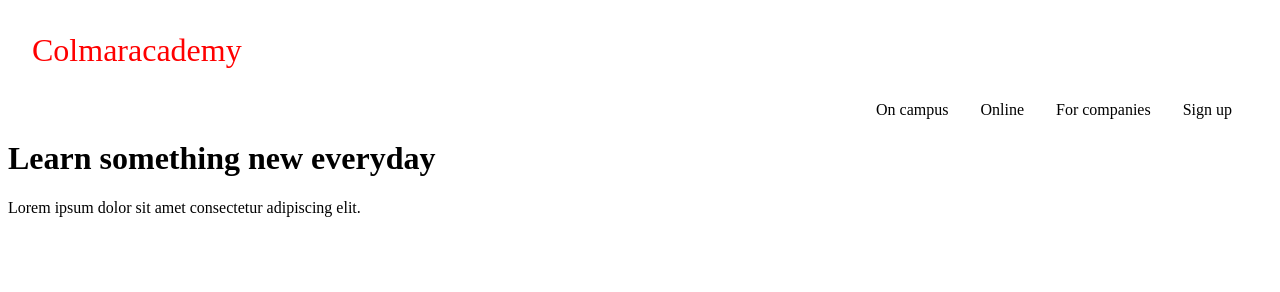
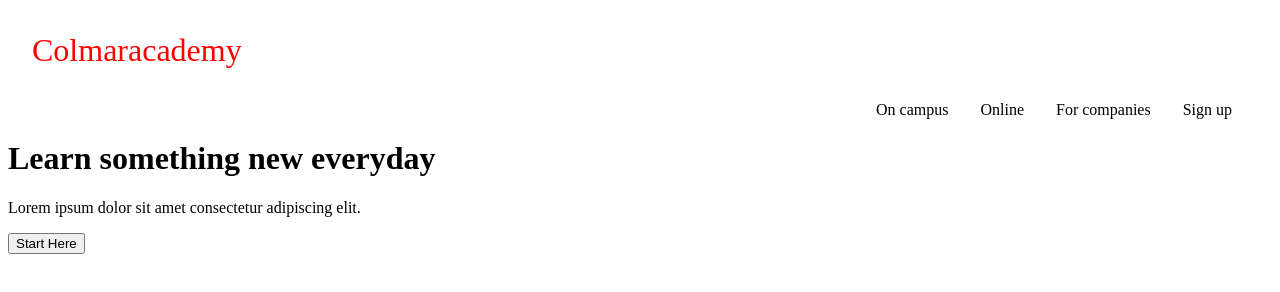
Before and after one commit to mimichnvt/Colmar-academy, a plain HTML site: page index.html in a window 1280 px wide. Drawn offline with Linux system fonts and the light colour scheme.

Commit message:
add button

```diff
--- a/index.html
+++ b/index.html
@@ -24,7 +24,7 @@
         <div>
             <h1>Learn something new everyday</h1>
             <p>Lorem ipsum dolor sit amet consectetur adipiscing elit.</p>
-            <label
+            <input type="button" value="Start Here"></linput>
         </div>
 
 
```
